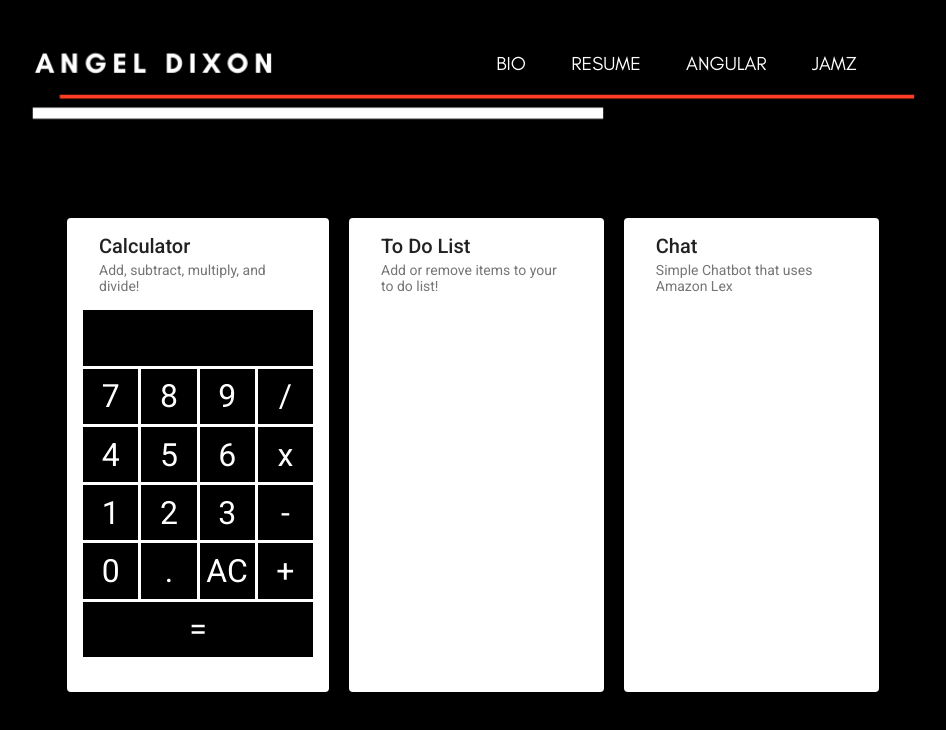
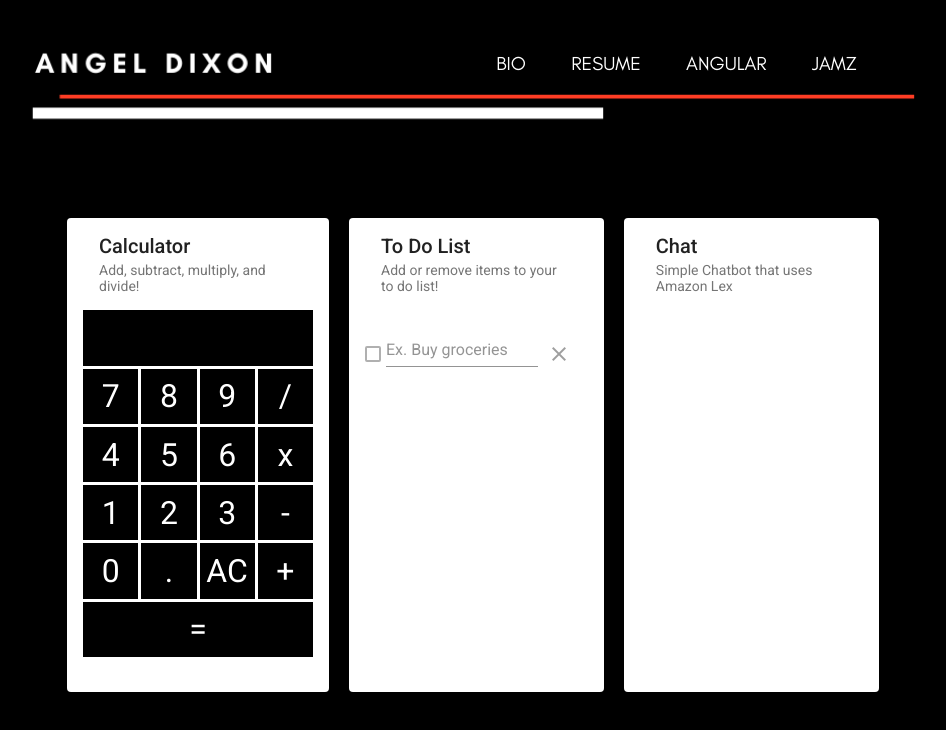
Before and after one commit to angel-can-work/angeldixon, an Angular app: page /angular in a window 1280 px wide. Shown: the top 730 px of the page, without its empty margins (167-1113 px from the left). Built offline with nearby package versions, Linux system fonts and the light colour scheme.

Commit message:
Adds todo list.

```diff
--- a/src/app/angular/angular.component.html
+++ b/src/app/angular/angular.component.html
@@ -18,7 +18,7 @@
             <mat-card-subtitle>Add or remove items to your to do list!</mat-card-subtitle>
         </mat-card-header>
         <mat-card-content class="card-content">
-
+            <app-todo></app-todo>
         </mat-card-content>
         <mat-card-actions>
             <!-- <button mat-button color="primary">SAVE</button>
--- a/src/app/todo/todo.component.html
+++ b/src/app/todo/todo.component.html
@@ -1 +1,17 @@
-<p>todo works!</p>
+<div class="container">
+    <mat-selection-list>
+        <mat-list-option class="todo-list-option" checkboxPosition="before" *ngFor="let item of todoList">
+            <mat-icon mat-list-icon (click)="remove(item)">clear</mat-icon>
+                {{item}}
+        </mat-list-option>
+    </mat-selection-list>
+    <mat-selection-list>
+        <mat-list-option *ngIf="todoList.length < 5" checkboxPosition="before" disabled>
+            <mat-icon mat-list-icon >clear</mat-icon>
+                <mat-form-field appearance="standard" class="example-full-width">
+                    <input matInput placeholder="Ex. Buy groceries" (keyup.enter)="onSubmit(todoItem.value);todoItem.value=''"
+                        (keydown)="handleInput($event)" #todoItem>
+                </mat-form-field>
+        </mat-list-option>
+    </mat-selection-list>
+</div>
--- /dev/null
+++ b/src/app/todo/todo.component.sass
@@ -0,0 +1,35 @@
+.container
+    width: 15em
+    height: 25em
+    color: black
+
+h1
+    text-align: center
+    padding-top: 0.5em
+
+.mat-list-text
+    color: black !important
+
+::ng-deep .mat-list-base
+    display: unset
+    height: unset
+
+::ng-deep mat-list-option
+    font-weight: bold
+    padding-left: 15px
+    width: 100%
+
+::ng-deep mat-list-option .mat-list-item-content
+        padding: unset !important
+
+.mat-list-item-disabled
+    background-color: unset
+
+.mat-input-element
+    caret-color: unset
+
+::ng-deep .mat-list-text
+    padding: 5px !important
+
+::ng-deep .mat-form-field-infix
+    border-top: unset !important
--- a/src/app/todo/todo.component.ts
+++ b/src/app/todo/todo.component.ts
@@ -3,13 +3,32 @@ import { Component, OnInit } from '@angular/core';
 @Component({
   selector: 'app-todo',
   templateUrl: './todo.component.html',
-  styleUrls: ['./todo.component.css']
+  styleUrls: ['./todo.component.sass']
 })
-export class TodoComponent implements OnInit {
+export class TodoComponent {
 
-  constructor() { }
+  todoList: string[];
+  listTitle: string;
 
-  ngOnInit() {
+  constructor() {
+    this.listTitle = 'To Do List';
+    this.todoList = [];
   }
 
+  onSubmit(todoItem) {
+    this.todoList.push(todoItem);
+  }
+
+  remove(item) {
+    const index: number = this.todoList.indexOf(item);
+    if (index !== -1) {
+        this.todoList.splice(index, 1);
+    }
+  }
+
+  // prevents checking checkbox on enter
+  handleInput(event: KeyboardEvent) {
+    event.stopPropagation();
+ }
+
 }
```
Also changed, not shown: src/app/app.module.ts (+9 -1 lines), src/app/todo/todo.component.css (deleted).
